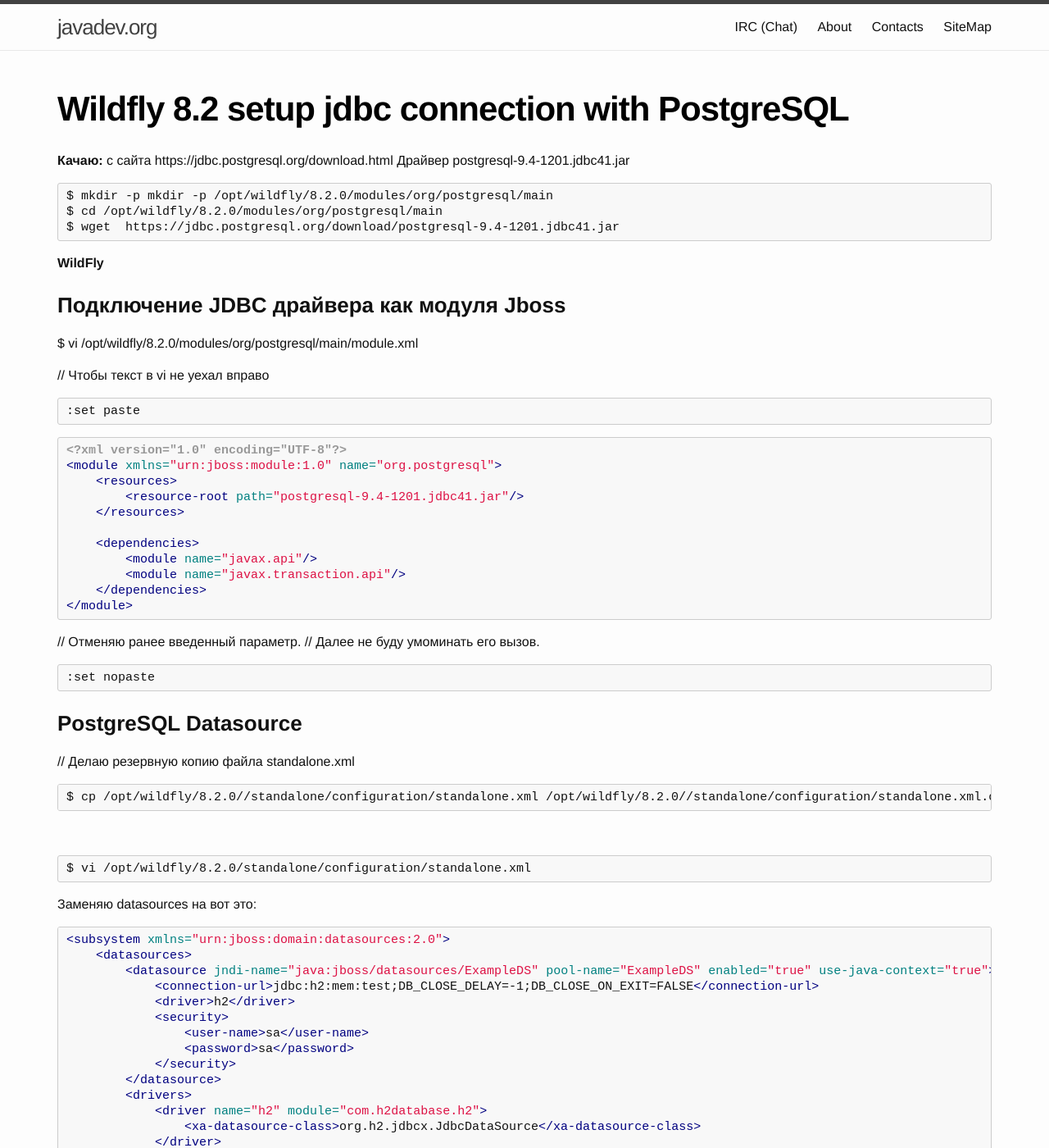
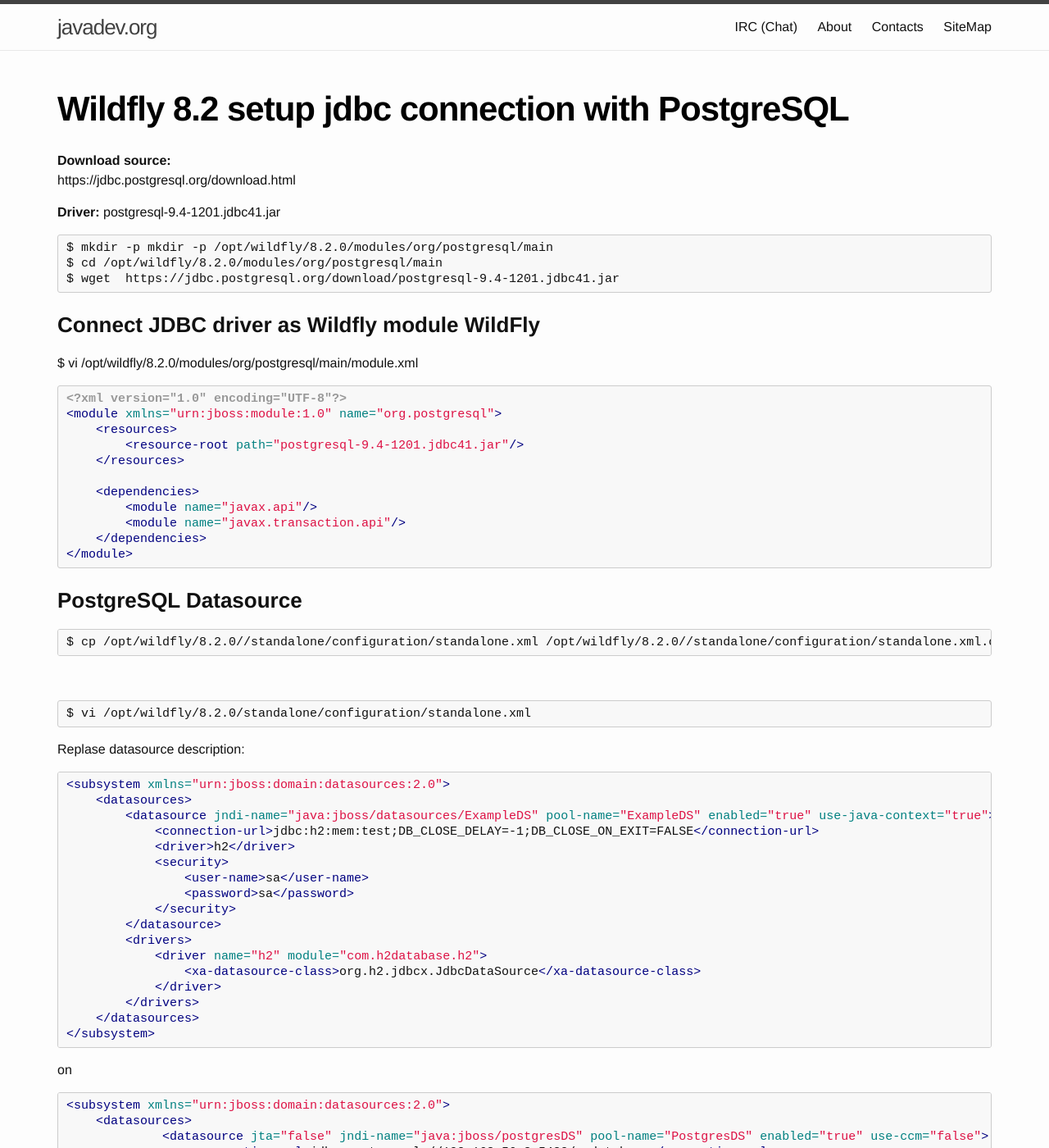
Before and after one commit to webmakaka/javadev.org, a Jekyll site: the page built from website/docs/appserv/wildfly/8.2/jdbc/postgresql.md, in a window 1280 px wide and 1400 px high. Shown: the whole window at 82% size. Built offline with Jekyll 4.4.1, drawn with Linux system fonts in a browser that asks for light colours; comment, search, counter and statistics services are not loaded; some of the changed text lies outside the part shown.

Commit message:
jdbc wildfly changed

```diff
--- a/website/docs/appserv/wildfly/8.2/jdbc/postgresql.md
+++ b/website/docs/appserv/wildfly/8.2/jdbc/postgresql.md
@@ -5,24 +5,23 @@
 ---
 
 
-**Качаю:** с сайта https://jdbc.postgresql.org/download.html
-Драйвер postgresql-9.4-1201.jdbc41.jar
+**Download source:**
+https://jdbc.postgresql.org/download.html
+
+
+**Driver:**
+postgresql-9.4-1201.jdbc41.jar
 
     $ mkdir -p mkdir -p /opt/wildfly/8.2.0/modules/org/postgresql/main
     $ cd /opt/wildfly/8.2.0/modules/org/postgresql/main
     $ wget  https://jdbc.postgresql.org/download/postgresql-9.4-1201.jdbc41.jar
 
 
-**WildFly**
 
-
-### Подключение JDBC драйвера как модуля Jboss
+### Connect JDBC driver as Wildfly module WildFly
 
 $ vi /opt/wildfly/8.2.0/modules/org/postgresql/main/module.xml
 
-// Чтобы текст в vi не уехал вправо
-
-    :set paste
 
 {% highlight xml %}
 
@@ -41,15 +40,9 @@
 {% endhighlight %}
 
 
-// Отменяю ранее введенный параметр.
-// Далее не буду умоминать его вызов.
-
-    :set nopaste
-
 
 ### PostgreSQL Datasource
 
-// Делаю резервную копию файла standalone.xml
 
     $ cp /opt/wildfly/8.2.0//standalone/configuration/standalone.xml /opt/wildfly/8.2.0//standalone/configuration/standalone.xml.orig
 
@@ -58,7 +51,7 @@
     $ vi /opt/wildfly/8.2.0/standalone/configuration/standalone.xml
 
 
-Заменяю datasources на вот это:
+Replase datasource description:
 
 {% highlight xml %}
 
@@ -82,7 +75,7 @@
 
 {% endhighlight %}
 
-на
+on
 
 {% highlight xml %}
 
@@ -205,15 +198,14 @@
 
 
 
-Ошибка:
+Error:
 
     Caused by: org.postgresql.util.PSQLException: FATAL: Ident authentication failed for user "scott" ...
 
-Была по причине того, что неправильно были настроены правила в конфиге postgresql сервера.
+The reason was, because not right properties has been written in the config file.
 /var/lib/pgsql/data/pg_hba.conf
 
-На тестовом окружении, я просто тупо поменял записи вида ident на trust. Все заработало.
-
+On my test environment i changed all ident on trust. And all start working.
 
 local   all             all                                     peer
 
```
Also changed, not shown: other parts of website/docs/appserv/wildfly/8.2/jdbc/postgresql.md (+1 -1 lines), website/sitemap.md (+2 -2 lines).
